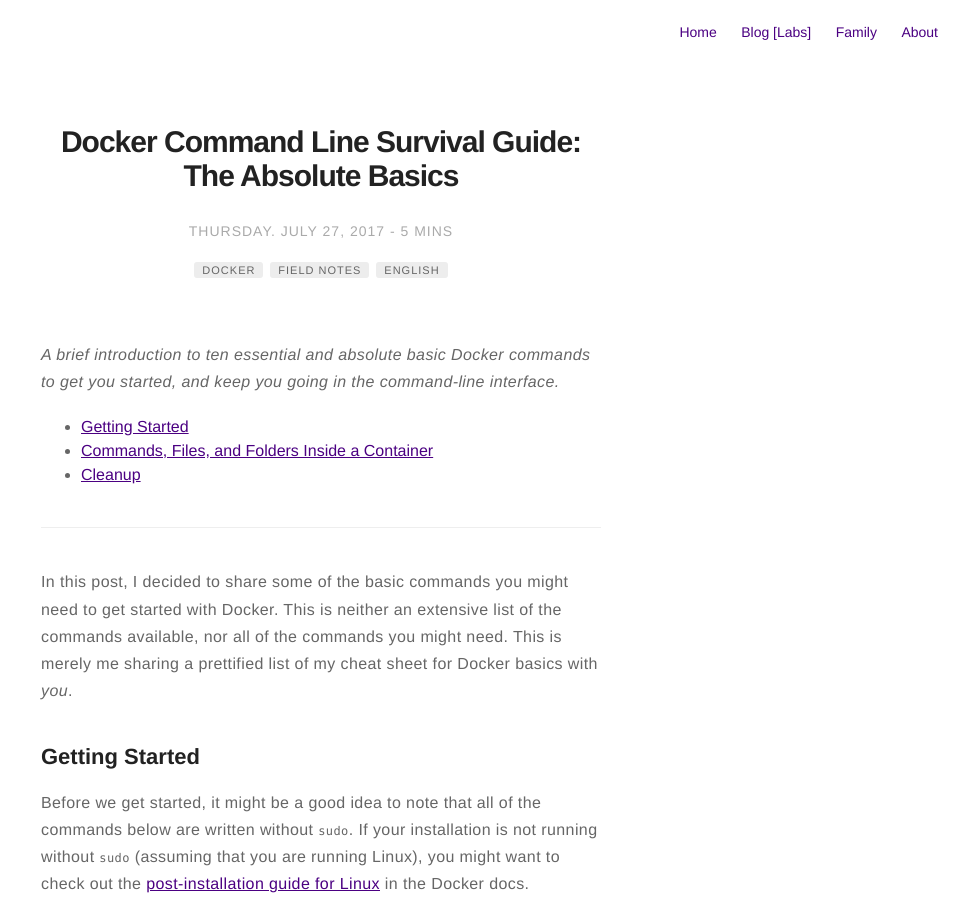
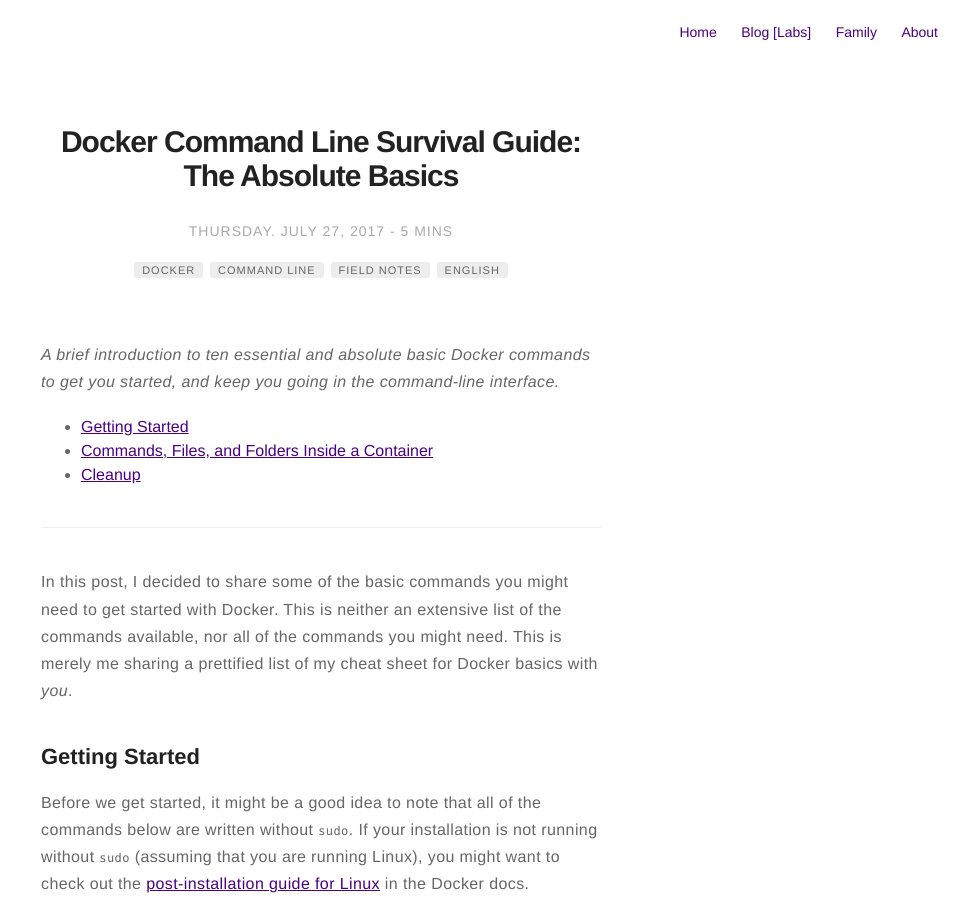
Before and after one commit to mehmandarov/mehmandarov.github.io, a Jekyll site: the page built from _posts/2017-07-27-docker-cmd-survival-guide.markdown, in a window 1280 px wide and 900 px high. Shown: the whole window, without its empty margins (319-1280 px from the left). Built offline with Jekyll 4.4.1, drawn with Linux system fonts in a browser that asks for light colours.

Commit message:
Added tags

```diff
--- a/_posts/2017-07-27-docker-cmd-survival-guide.markdown
+++ b/_posts/2017-07-27-docker-cmd-survival-guide.markdown
@@ -6,6 +6,7 @@
 description:
 tag:
 - docker
+- command line
 - field notes
 - english
 category: blog
```
